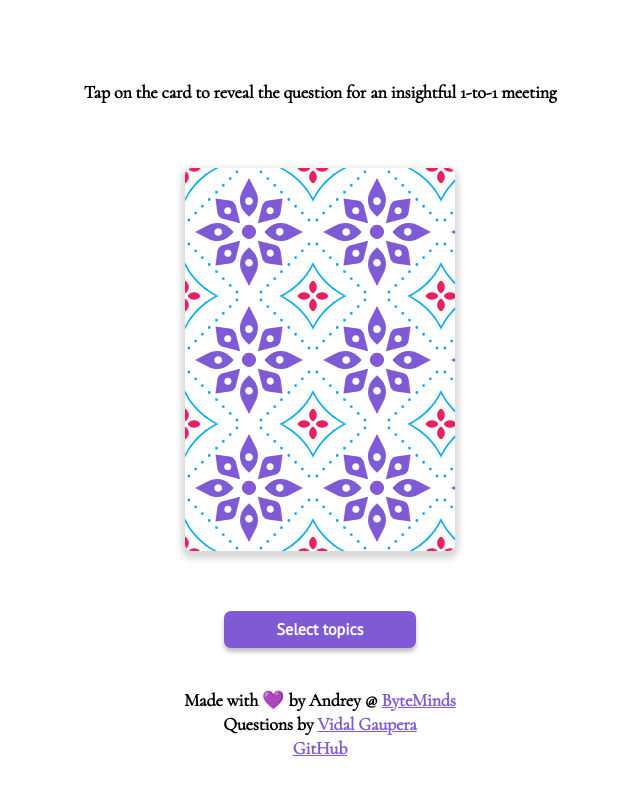
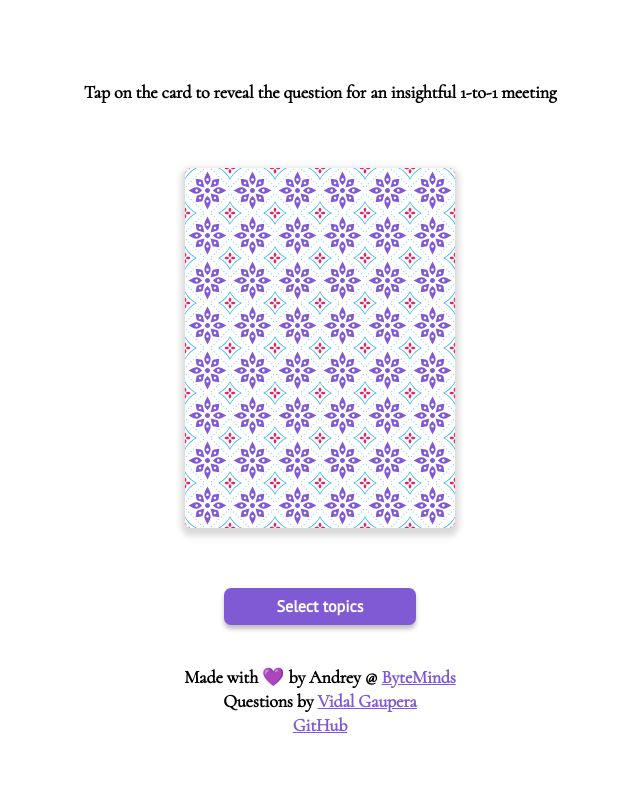
Before and after one commit to andrey-stepanov/one-to-one-cards, a React (Create React App) app: page / in a window 1280 px wide. Shown: the top 794 px of the page, without its empty margins (320-960 px from the left). Built offline with nearby package versions, Linux system fonts and the light colour scheme.

Commit message:
Fixed background in desktop view

```diff
--- a/src/styles.css
+++ b/src/styles.css
@@ -58,7 +58,7 @@ h1 {
   width: 60vw;
   height: 80vw;
   max-width: 15rem;
-  max-height: calc(15rem * 1.4166666667);
+  max-height: calc(15rem * 1.33333333);
   cursor: pointer;
 }
 
@@ -71,7 +71,7 @@ h1 {
   box-shadow: 0px 4px 6px 4px rgba(0, 0, 0, 0.15);
   color: rgba(0, 0, 0, 0);
   background-image: url(./pattern.svg);
-  background-size: calc(10vw);
+  background-size: calc(min(15rem/6, 10vw));
   z-index: 2;
   transform: rotateY(0deg);
 }
@@ -166,7 +166,7 @@ h1 {
 }
 
 .topics__card:last-child {
-  height: 85vw;
+  height: 80vw;
   max-height: calc(15rem * 1.4166666667);
 }
 
```
